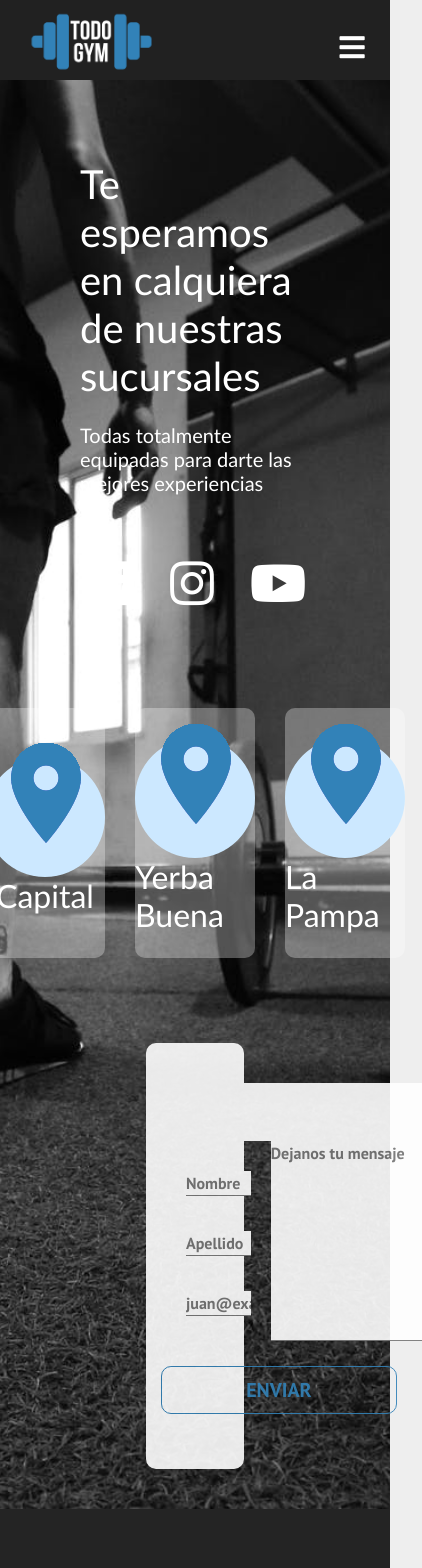
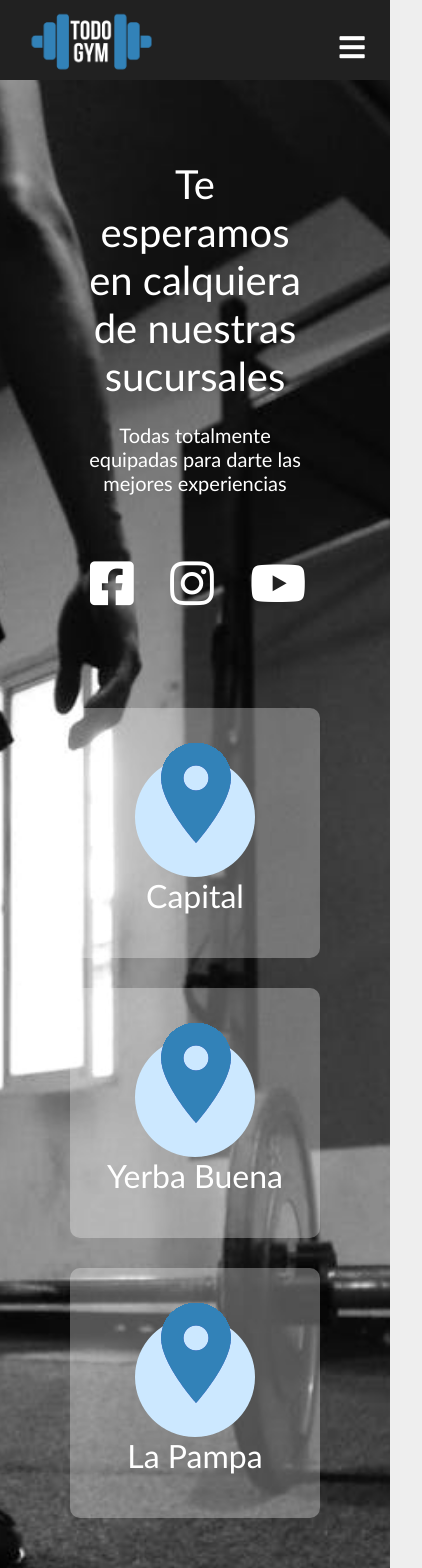
Before and after one commit to lucaspanu/TodoGym, a React (Create React App) app: page /contacto in a window 390 px wide. Shown: the top 1568 px of the page, 422 px wide, since content can reach past the window. Built offline with nearby package versions, Linux system fonts and the light colour scheme.

Commit message:
Arreglos y responsibe de contacto

```diff
--- a/src/App.js
+++ b/src/App.js
@@ -8,6 +8,7 @@ import Contact from "./components/pages/Contact";
 import Login from "./components/pages/Login";
 import NoMatch from "./components/pages/NoMatch";
 import Precios from "./components/pages/Precios";
+import Sedes from "./components/pages/Sedes";
 
 //Elementos
 import NavBar from "./components/Navbar";
@@ -20,6 +21,7 @@ function App() {
           <NavBar />
           <Switch>
             <Route exact path="/" component={Home} />
+            <Route exact path="/sedes" component={Sedes} />
             <Route exact path="/contacto" component={Contact} />
             <Route exact path="/login" component={Login} />
             <Route exact path="/precios" component={Precios} />
--- a/src/components/ContactForm.css
+++ b/src/components/ContactForm.css
@@ -7,7 +7,8 @@
   padding: 40px;
   background-color: #fff;
   opacity: 0.9;
-  width: calc(80% - 150px);
+  width: calc(80% - 0px);
+  max-width: 1050px;
   height: 100%;
   border-radius: 10px;
   font-family: "Trebuchet MS", "Lucida Sans Unicode", "Lucida Grande",
@@ -20,7 +21,8 @@
 }
 
 .container_form h2 {
-  margin-bottom: 20px;
+  color: black;
+  margin-bottom: 30px;
 }
 
 .contact_form {
@@ -43,7 +45,7 @@
   margin: 30px 0 35px 0;
 }
 
-input {
+.inputBox input {
   width: 100%;
   border: none;
   border-bottom: 1px solid #777;
@@ -61,7 +63,7 @@ input {
   width: 100%;
 }
 
-textarea {
+.MessageBox textarea {
   width: 100%;
   height: 200px;
   resize: none;
@@ -76,7 +78,8 @@ textarea {
   align-items: center;
 }
 
-.btn--outline {
+/* Boton de Enviar */
+.container_form .btn--outline {
   background-color: transparent;
   color: #3282b8;
   padding: 8px 20px;
@@ -85,9 +88,57 @@ textarea {
   float: right;
 }
 
-.btn--large:hover {
+.container_form .btn--medium:hover {
   transition: all 0.3s ease-out;
-  background: #fff;
-  color: #3282b8;
+  background: #3282b8;
+  color: #fff;
   transition: 250ms;
 }
+
+@media screen and (max-width: 900px) {
+  .contact_form {
+    flex-direction: column;
+    align-items: center;
+  }
+  .form_datos_contacto {
+    width: 90%;
+  }
+  .form_MessageBox {
+    width: 90%;
+  }
+  .foot_form {
+    align-self: center;
+    width: 90%;
+  }
+  .container_form .btn--medium {
+    margin: 0;
+  }
+}
+
+@media screen and (max-width: 500px) {
+  .container_form {
+    width: 100%;
+    align-items: center;
+  }
+  .form_datos_contacto {
+    width: 100%;
+  }
+  .form_MessageBox {
+    width: 100%;
+  }
+  .foot_form {
+    width: 100%;
+  }
+  .container_form h2 {
+    font-size: 1.5rem;
+  }
+}
+
+@media screen and (max-width: 300px) {
+  .container_form h2 {
+    font-size: 1.2rem;
+  }
+  .container_form {
+    padding: 40px 20px;
+  }
+}
--- a/src/components/Error404.css
+++ b/src/components/Error404.css
@@ -1,6 +1,6 @@
 .page-not-found img {
   height: 300px;
-  background-color: rgba(255, 255, 255, 0.5);
+  /* background-color: rgba(255, 255, 255, 0.5); */
 }
 
 .page-not-found {
--- a/src/components/Footer.js
+++ b/src/components/Footer.js
@@ -62,7 +62,7 @@ function Footer() {
               target="_blank"
               aria-label="Facebook"
             >
-              <i class="fab fa-facebook-f" />
+              <i className="fab fa-facebook-f" />
             </Link>
             <Link
               className="social-icon-link instagram"
@@ -78,7 +78,7 @@ function Footer() {
               target="_blank"
               aria-label="Youtube"
             >
-              <i class="fab fa-youtube" />
+              <i className="fab fa-youtube" />
             </Link>
             <Link
               className="social-icon-link twitter"
--- a/src/components/RedesSociales.js
+++ b/src/components/RedesSociales.js
@@ -1,5 +1,4 @@
 import React from "react";
-
 import { Link } from "react-router-dom";
 
 function RedesSociales() {
@@ -7,17 +6,17 @@ function RedesSociales() {
     <div className="social_items">
       <div className="image_social">
         <Link to="/" target="_blank" className="social-icon facebook">
-          <i class="fab fa-facebook-square " />
+          <i className="fab fa-facebook-square " />
         </Link>
       </div>
       <div className="image_social">
         <Link to="/" target="_blank" className="social-icon instagram">
-          <i class="fab fa-instagram" />
+          <i className="fab fa-instagram" />
         </Link>
       </div>
       <div className="image_social">
         <Link to="/" target="_blank" className="social-icon youtube">
-          <i class="fab fa-youtube" />
+          <i className="fab fa-youtube" />
         </Link>
       </div>
     </div>
--- a/src/components/Sedes.js
+++ b/src/components/Sedes.js
@@ -1,26 +1,31 @@
 import React from "react";
 import icono from "../assets/Iconos/map-pointer.png";
+import { Link } from "react-router-dom";
 
 function Sedes() {
   return (
     <div className="container_sedes">
-      <div className="item_sedes">
+      <div className="container_sedes_wrapper">
+        <Link to="/sedes/capital" className="item_sedes">
           <img className="sede_icon" src={icono} alt="icono-sedes" />
           <div>
             <h2>Capital</h2>
           </div>
-      </div>
-      <div className="item_sedes">
+        </Link>
+        <Link to="/sedes/yerbabuena" className="item_sedes">
           <img className="sede_icon" src={icono} alt="icono-sedes" />
           <div>
             <h2>Yerba Buena</h2>
           </div>
+        </Link>
       </div>
-      <div className="item_sedes">
+      <div className="container_sedes_wrapper">
+        <Link to="/sedes/lapampa" className="item_sedes">
           <img className="sede_icon" src={icono} alt="icono-sedes" />
           <div>
             <h2>La Pampa</h2>
           </div>
+        </Link>
       </div>
     </div>
   );
--- /dev/null
+++ b/src/components/pages/Sedes.js
@@ -0,0 +1,11 @@
+import React from "react";
+
+function Sedes() {
+  return (
+    <div>
+      <h2>SEDES</h2>
+    </div>
+  );
+}
+
+export default Sedes;
--- a/src/components/styles/Contact.css
+++ b/src/components/styles/Contact.css
@@ -30,6 +30,7 @@
   color: #ffffff;
   font-family: "Trebuchet MS", "Lucida Sans Unicode", "Lucida Grande",
     "Lucida Sans", Arial, sans-serif;
+  text-align: center;
 }
 .social_items {
   display: flex;
@@ -80,9 +81,16 @@
 .container_sedes {
   display: flex;
   justify-content: center;
+  flex-direction: row;
   margin-bottom: 30px;
   padding-bottom: 40px;
   width: 100%;
+}
+
+.container_sedes_wrapper {
+  display: flex;
+  justify-content: center;
+  flex-direction: row;
 }
 
 .item_sedes {
@@ -94,7 +102,7 @@
   justify-content: center;
   position: relative;
   border-radius: 10px;
-
+  text-decoration: none;
   margin: 15px;
   width: 250px;
   height: 250px;
@@ -113,11 +121,19 @@
   -moz-transform: scale(1.1);
   transition: all 200ms ease-in;
   transform: scale(1.1);
+  text-decoration: none;
 }
 
-@media screen and (max-width: 700px) {
+@media screen and (max-width: 900px) {
   .container_sedes {
     display: flex;
-    /* flex-direction: column; */
+    flex-direction: column;
   }
 }
+
+@media screen and (max-width: 500px) {
+  .container_sedes_wrapper {
+    flex-direction: column;
+    align-items: center;
+  }
+}
```
Lines whose indentation alone changed are shown as unchanged.
